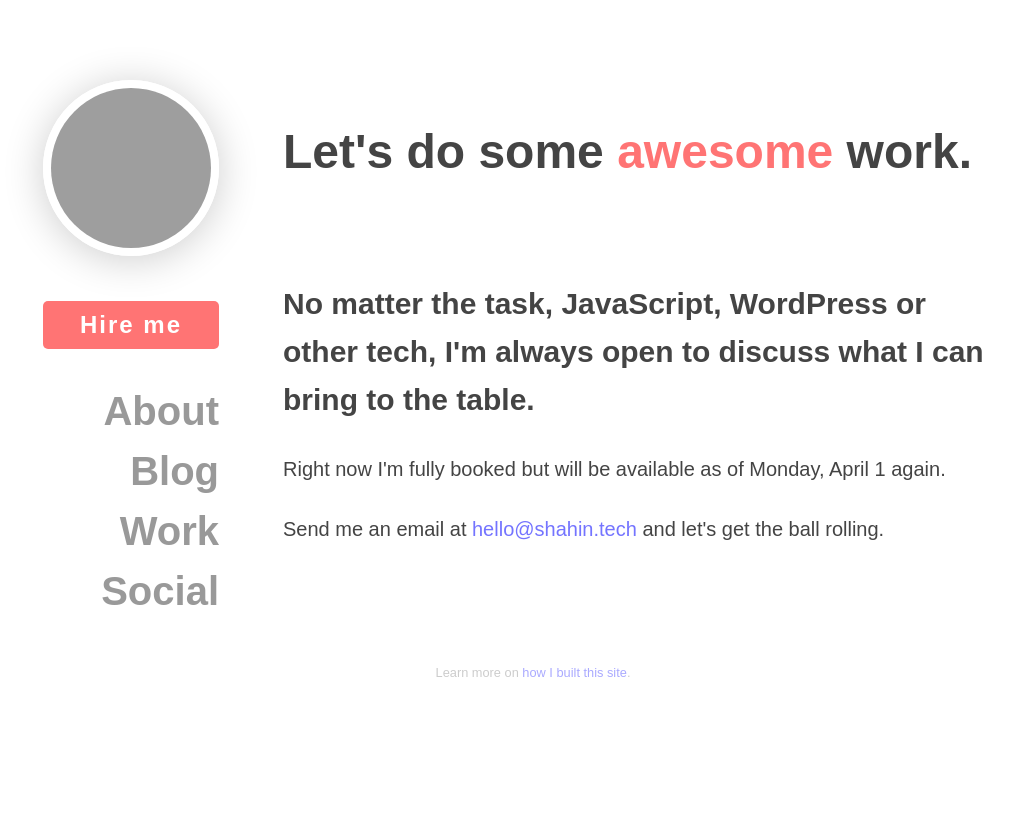
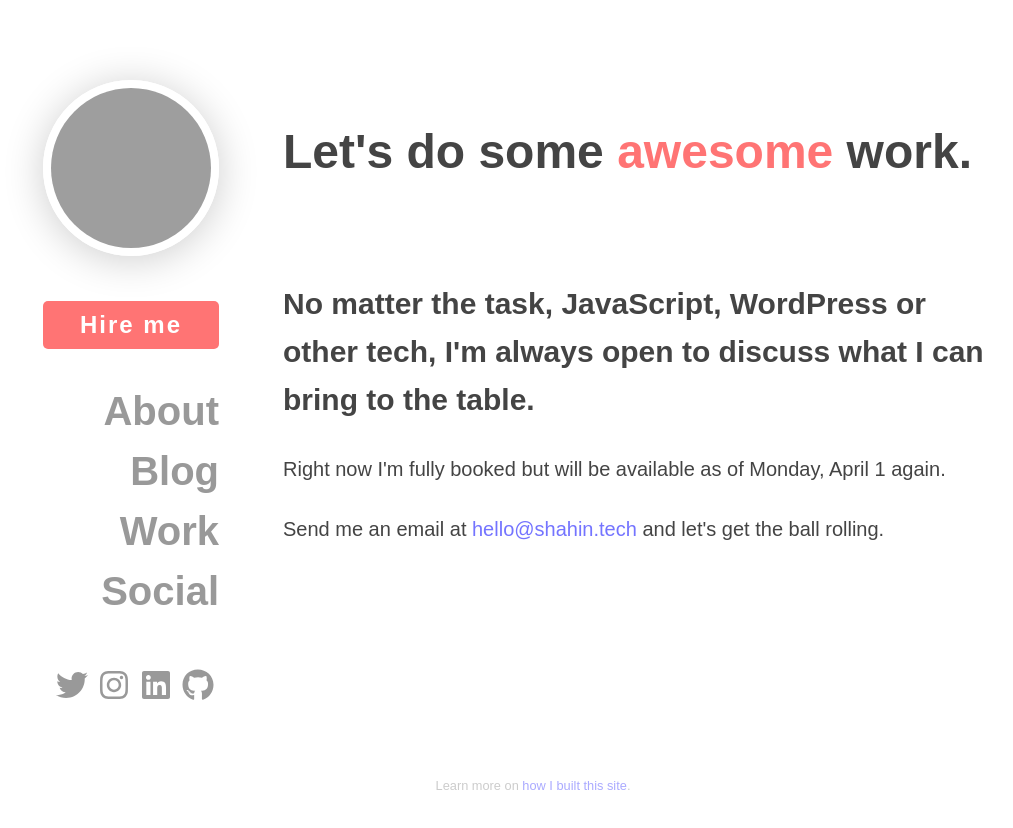
Before and after one commit to shahin8r/shahin.tech, a Gatsby site: page /hire in a window 1280 px wide. Shown: the whole page, without its empty margins (107-1120 px from the left). Before the commit the page ends 800 px from the top, so only its background shows below. Built offline with nearby package versions, Linux system fonts and the light colour scheme; Gatsby itself is replaced by a stand-in of ours; grey boxes are pictures that could not be loaded.

Commit message:
added social icons component to menu

```diff
--- a/src/components/Menu.js
+++ b/src/components/Menu.js
@@ -3,6 +3,7 @@ import Styled from 'styled-components'
 import { Link } from 'gatsby'
 
 import Colors from '../colors'
+import SocialIcons from './SocialIcons'
 
 const Menu = Styled.ul`
   list-style: none;
@@ -34,10 +35,14 @@ const partiallyActive = () => ({ isPartiallyCurrent }) => ({
 })
 
 export default () => (
+  <div>
     <Menu>
       <Link activeClassName="active" to="/"><MenuItem>About</MenuItem></Link>
       <Link activeClassName="active" to="/blog" getProps={partiallyActive('active')}><MenuItem>Blog</MenuItem></Link>
       <Link activeClassName="active" to="/work"><MenuItem>Work</MenuItem></Link>
       <Link activeClassName="active" to="/social"><MenuItem>Social</MenuItem></Link>
     </Menu>
+
+    <SocialIcons />
+  </div>
 )
--- /dev/null
+++ b/src/components/SocialIcons.js
@@ -0,0 +1,55 @@
+import React from 'react'
+import { FaTwitter, FaInstagram, FaLinkedin, FaGithub } from 'react-icons/fa'
+import Styled from 'styled-components'
+import Colors from '../colors'
+
+const ListSocial = Styled.ul`
+  background: 'red';
+  list-style: none;
+  margin-top: 3rem;
+  padding: 0;
+
+  li {
+    display: inline-block;
+    margin: 0 5px;
+    font-size: 2rem;
+
+    a {
+      color: ${Colors.menu};
+
+      &:hover {
+        color: ${Colors.text};
+        border: 0;
+      }
+    }
+  }
+`
+
+const SocialIcons = () => {
+  return (
+    <ListSocial>
+      <li>
+        <a href="https://twitter.com/shahin8r">
+          <FaTwitter />
+        </a>
+      </li>
+      <li>
+        <a href="https://instagram.com/shahin8r">
+          <FaInstagram />
+        </a>
+      </li>
+      <li>
+        <a href="https://linkedin.com/in/shahin8r">
+          <FaLinkedin />
+        </a>
+      </li>
+      <li>
+        <a href="https://github.com/shahin8r">
+          <FaGithub />
+        </a>
+      </li>
+    </ListSocial>
+  )
+}
+
+export default SocialIcons
```
Lines whose indentation alone changed are shown as unchanged.
